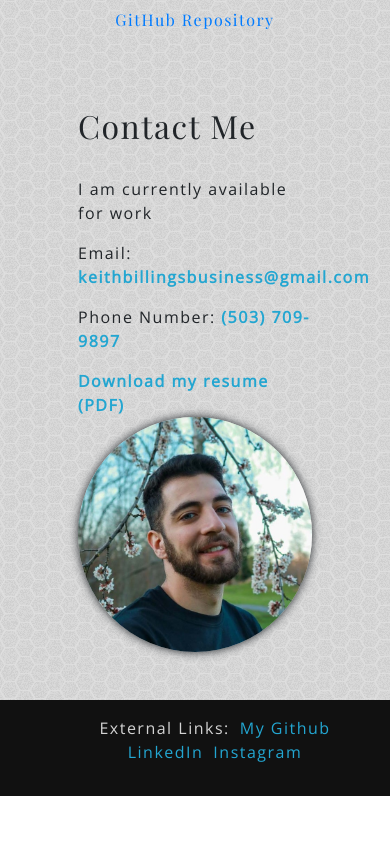
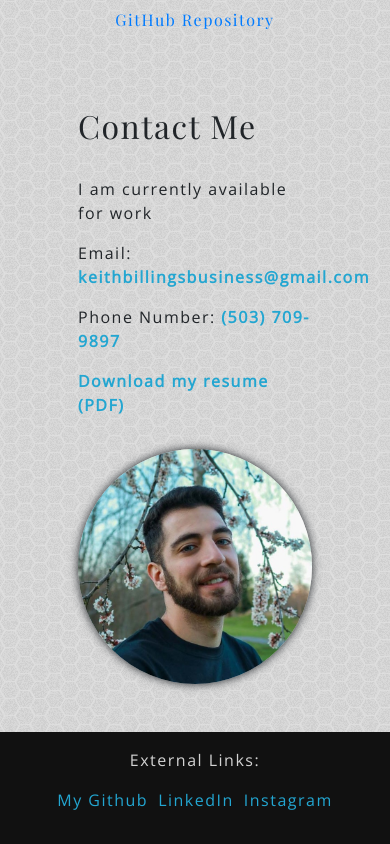
Before and after one commit to KeithBillings/KeithBillings.github.io, a React (Create React App) app: page / in a window 390 px wide. Shown: the part 2948-3792 px from the top of the page. Before the commit the page ends 3744 px from the top, so only its background shows below. Built offline with nearby package versions, Linux system fonts and the light colour scheme; the HTML template or start-up script is replaced by a standard one.

Commit message:
change social link display, make better spacing between contact links and photo of me for mobile

```diff
--- a/src/App.css
+++ b/src/App.css
@@ -117,3 +117,7 @@ footer {
     opacity:1;
   }
 }
+
+.social {
+  padding-left: 0;
+}
--- a/src/Pages/Home.js
+++ b/src/Pages/Home.js
@@ -161,7 +161,13 @@ function Home() {
         <Col id="contact" data-aos="fade-up">
           <h2>Contact Me</h2>
           <br></br>
-          <div className="openSans" data-aos="fade-up">
+          <div
+            className="openSans"
+            data-aos="fade-up"
+            style={{
+              paddingBottom: "2rem",
+            }}
+          >
             <p>I am currently available for work</p>
             <p>
               Email:{" "}
--- a/src/components/Footer/Footer.js
+++ b/src/components/Footer/Footer.js
@@ -6,7 +6,8 @@ function Footer() {
       {/* Footer */}
       <footer className="openSans">
         <ul className="social">
-          <li className="whiteText">External Links:</li>
+          <li className="whiteText">External Links:</li></ul>
+          <ul className="social">
           <li>
             <a href="http://www.github.com/KeithBillings">My Github</a>
           </li>
```
